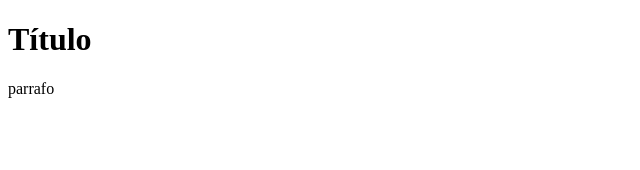
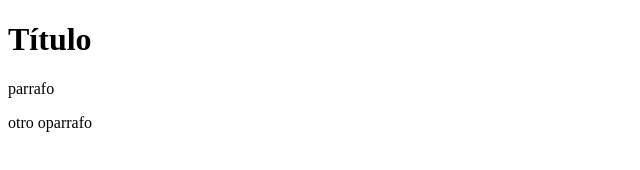
Before and after one commit to guillermoRivas/CursoGit2, a plain HTML site: page index.html in a window 1280 px wide. Shown: the whole page, without its empty margins (0-640 px from the left). Drawn offline with Linux system fonts and the light colour scheme.

Commit message:
segundo p

```diff
--- a/index.html
+++ b/index.html
@@ -9,5 +9,6 @@
 <body>
     <h1>Título</h1>
     <p>parrafo</p>
+    <p>otro oparrafo</p>
 </body>
 </html>
```
